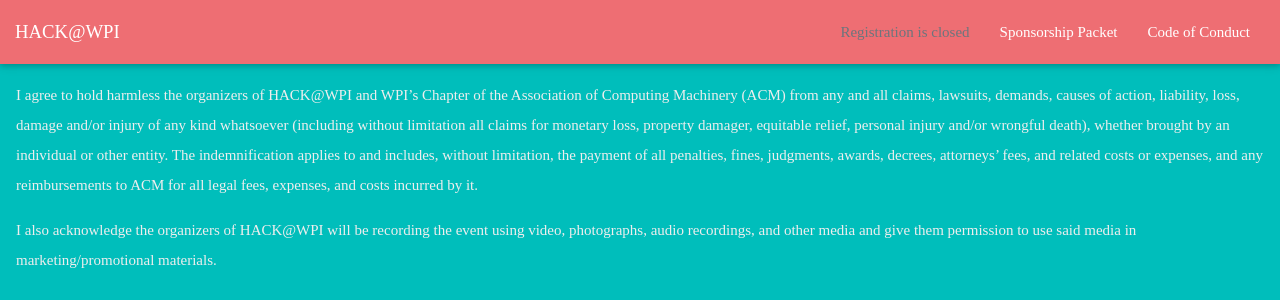
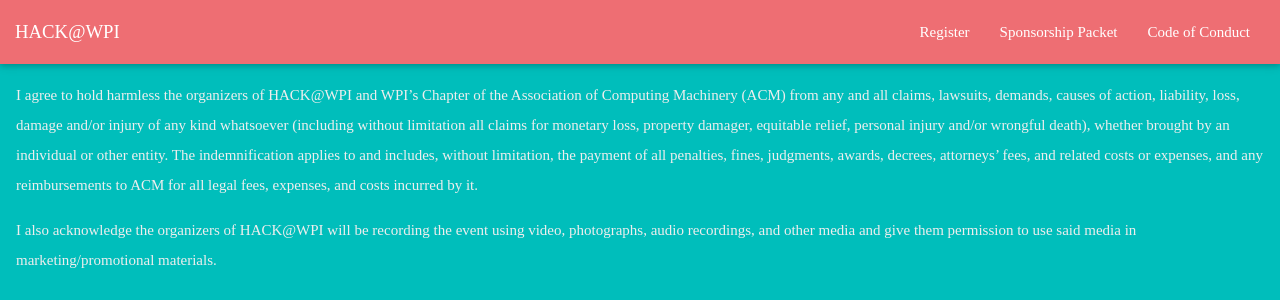
Before and after one commit to wpi-acm/Hack-WPI-Python, a Flask app: page /tos in a window 1280 px wide. Shown: the top 300 px of the page. Run offline with Flask 2, Linux system fonts and the light colour scheme; some libraries are stand-ins or nearby versions; some web fonts are replaced.

Commit message:
Fix bug where registration would say it was closed on the dashboard

```diff
--- a/templates/header.html
+++ b/templates/header.html
@@ -23,7 +23,7 @@
           </div>
           <ul class="nav justify-content-end">
             <li class="nav-item">
-              {% if registration_open %}
+              {% if registration_open or registration_open is not defined %}
                 <a class="nav-link active" href="/register">Register</a>
               {% else %}
                 <a class="nav-link active disabled" href="#">Registration is closed</a>
```
